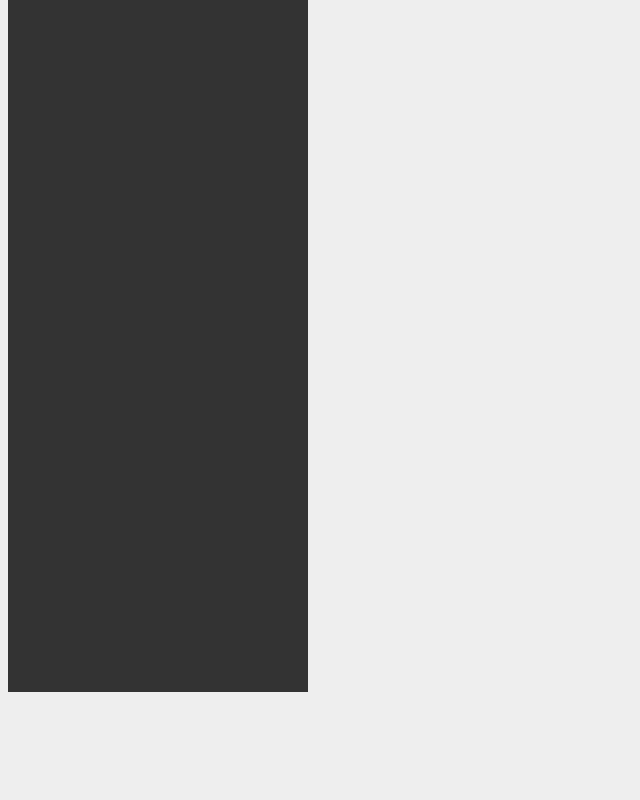
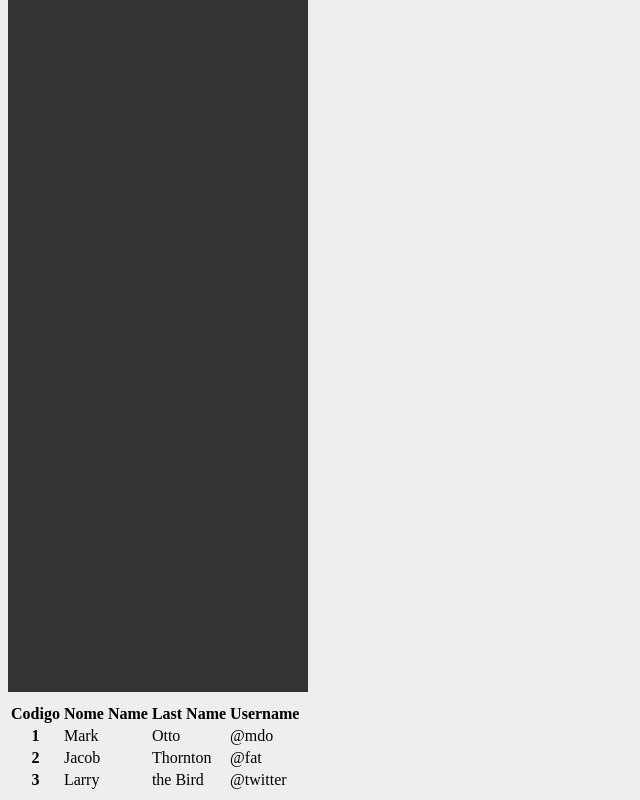
Before and after one commit to SikoDevelopers/AngularApplication, an Angular app: page /comissao-cientifica in a window 1280 px wide. Shown: the part 178-978 px from the top of the page, without its empty margins (0-640 px from the left). Before the commit the page ends 878 px from the top, so only its background shows below. Built offline with nearby package versions, Linux system fonts and the light colour scheme; what angular-bootstrap-md would draw is missing.

Commit message:
criacao de component tabela

```diff
--- a/src/app/comissao-cientifica/comissao-cientifica.component.html
+++ b/src/app/comissao-cientifica/comissao-cientifica.component.html
@@ -1,2 +1,3 @@
 <app-barra-do-topo-est></app-barra-do-topo-est>
 <app-sidenav></app-sidenav>
+<app-tabela-trabalho></app-tabela-trabalho>
--- a/src/app/comissao-cientifica/comissao-cientifica.module.ts
+++ b/src/app/comissao-cientifica/comissao-cientifica.module.ts
@@ -4,6 +4,7 @@ import { ComissaoCientificaComponent } from './comissao-cientifica.component';
 import {BarraDoTopoEstComponent} from "./barra-do-topo-est/barra-do-topo-est.component";
 import {SidenavComponent} from "./sidenav/sidenav.component";
 import {MDBBootstrapModule} from "angular-bootstrap-md";
+import { TabelaTrabalhoComponent } from './tabela-trabalho/tabela-trabalho.component';
 
 
 @NgModule({
@@ -14,7 +15,8 @@ import {MDBBootstrapModule} from "angular-bootstrap-md";
   ],
   declarations: [ComissaoCientificaComponent,
       BarraDoTopoEstComponent,
-      SidenavComponent
+      SidenavComponent,
+      TabelaTrabalhoComponent
 
   ],
 
--- /dev/null
+++ b/src/app/comissao-cientifica/tabela-trabalho/tabela-trabalho.component.html
@@ -0,0 +1,39 @@
+<div class="row" [ngStyle]="{'margin-top':'10px'}">
+  <!--Table-->
+  <table class="table">
+
+    <!--Table head-->
+    <thead class="mdb-color darken-3">
+    <tr class="text-white">
+      <th>Codigo</th>
+      <th>Nome Name</th>
+      <th>Last Name</th>
+      <th>Username</th>
+    </tr>
+    </thead>
+    <!--Table head-->
+
+    <!--Table body-->
+    <tbody>
+    <tr>
+      <th scope="row">1</th>
+      <td>Mark</td>
+      <td>Otto</td>
+      <td>@mdo</td>
+    </tr>
+    <tr>
+      <th scope="row">2</th>
+      <td>Jacob</td>
+      <td>Thornton</td>
+      <td>@fat</td>
+    </tr>
+    <tr>
+      <th scope="row">3</th>
+      <td>Larry</td>
+      <td>the Bird</td>
+      <td>@twitter</td>
+    </tr>
+    </tbody>
+    <!--Table body-->
+  </table>
+</div>
--- /dev/null
+++ b/src/app/comissao-cientifica/tabela-trabalho/tabela-trabalho.component.ts
@@ -0,0 +1,15 @@
+import { Component, OnInit } from '@angular/core';
+
+@Component({
+  selector: 'app-tabela-trabalho',
+  templateUrl: './tabela-trabalho.component.html',
+  styleUrls: ['./tabela-trabalho.component.scss']
+})
+export class TabelaTrabalhoComponent implements OnInit {
+
+  constructor() { }
+
+  ngOnInit() {
+  }
+
+}
--- a/src/app/estudante/pagina/pagina.component.ts
+++ b/src/app/estudante/pagina/pagina.component.ts
@@ -7,6 +7,7 @@ import { Router } from "@angular/router";
   styleUrls: ['./pagina.component.scss']
 })
 export class PaginaComponent implements OnInit {
+
   rota: string;
   constructor(private _route: Router ) { }
 
```
Also changed, not shown: src/app/comissao-cientifica/tabela-trabalho/tabela-trabalho.component.scss (added), 1 other file (tests, documents, lock files or other folders).
